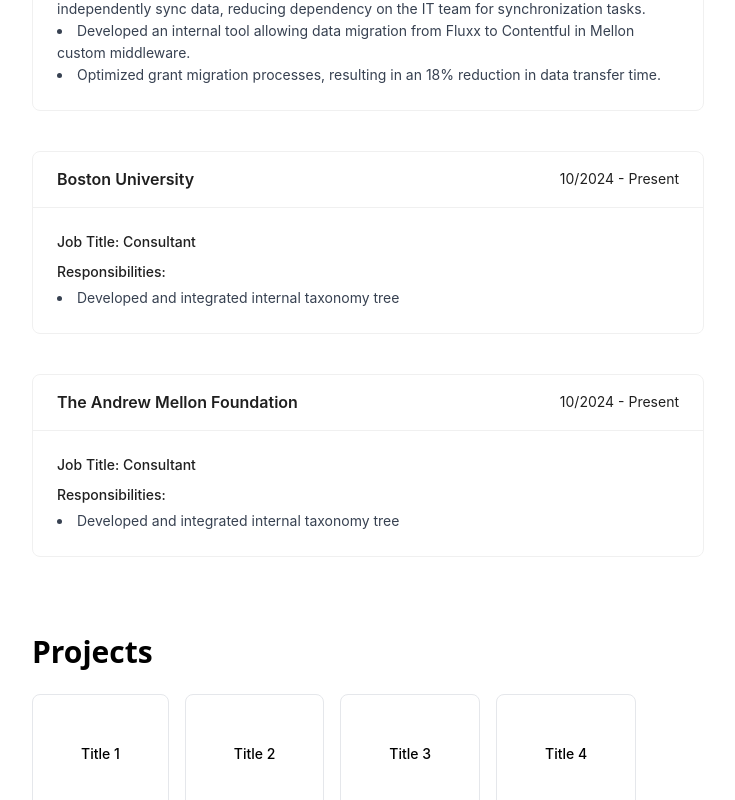
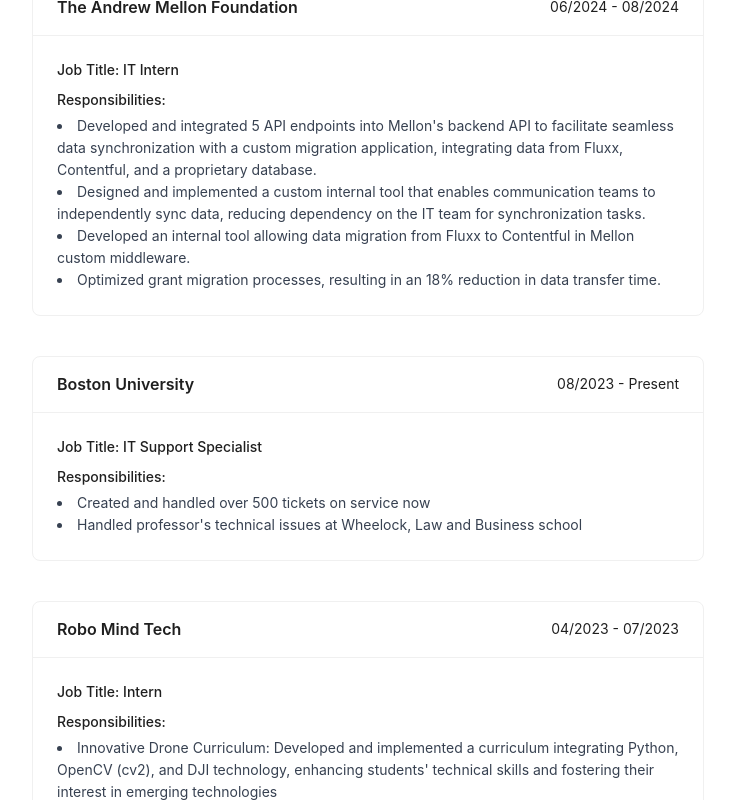
Before and after one commit to joeulam/personal-web-2, a Next.js app: page /new in a window 1280 px wide. Shown: the part 2000-2800 px from the top of the page, without its empty margins (272-1007 px from the left). Built offline with nearby package versions, Linux system fonts and the light colour scheme.

Commit message:
Mobile responsive

```diff
--- a/app/new/page.tsx
+++ b/app/new/page.tsx
@@ -4,17 +4,30 @@
 import Typewriter from "typewriter-effect";
 import { Card, List } from "antd";
 import { data, experience } from "../project";
+import { MenuOutlined } from "@ant-design/icons";
+import { Drawer } from "antd";
+import { useState } from "react";
 
 export default function Home() {
+  const [isOpen, setIsOpen] = useState(false);
+  const menuItems = ["Home", "About", "Resume", "Projects", "Others"];
+
   return (
     <main className="min-h-screen bg-white text-black flex flex-col items-center px-8 font-sans">
       <SpeedInsights />
       <Analytics />
-
-      {/* Navigation - Clean & Minimal */}
-      <nav className="fixed top-0 left-0 w-full bg-white shadow-sm">
-        <ul className="flex justify-center space-x-8 py-4 text-lg font-medium">
-          {["Home", "About", "Resume", "Projects", "Others"].map((item) => (
+      <nav className="z-50 fixed top-0 left-0 w-full bg-white shadow-sm">
+      <div className="flex justify-between items-center px-6 py-4 md:px-10">
+        <button
+          className="md:hidden"
+          onClick={() => setIsOpen(true)}
+          aria-label="Open navigation"
+        >
+          <MenuOutlined className="text-2xl" />
+        </button>
+        {/* Desktop Navigation */}
+        <ul className="hidden md:flex justify-center w-1/2 m-auto space-x-8 text-lg font-medium">
+          {menuItems.map((item) => (
             <li key={item}>
               <a className="hover:text-gray-500 transition duration-200 cursor-pointer">
                 {item}
@@ -22,7 +35,26 @@
             </li>
           ))}
         </ul>
-      </nav>
+      </div>
+
+      {/* Mobile Drawer Navigation */}
+      <Drawer
+        title="Menu"
+        placement="left"
+        onClose={() => setIsOpen(false)}
+        open={isOpen}
+      >
+        <ul className="space-y-4 text-lg font-medium">
+          {menuItems.map((item) => (
+            <li key={item} onClick={() => setIsOpen(false)}>
+              <a className="block hover:text-gray-500 transition duration-200 cursor-pointer">
+                {item}
+              </a>
+            </li>
+          ))}
+        </ul>
+      </Drawer>
+    </nav>
 
       {/* Hero Section */}
       <section className="h-screen flex flex-col justify-center text-center">
@@ -65,7 +97,7 @@
         </div>
       </section>
 
-      <section className="h-screen flex flex-col justify-center max-w-2xl w-full">
+      <section className="min-h-screen flex flex-col justify-center max-w-2xl w-full mx-auto py-12">
         <h2 className="text-3xl font-semibold">Resume</h2>
         <p className="mt-2 text-gray-500">{`This is the resume section.`}</p>
         <div>
--- a/app/page.tsx
+++ b/app/page.tsx
@@ -37,7 +37,10 @@
         </div>
         <hr className='sm:w-{100%} w-1/2 lg:w-{20vw}' />
       </div>
-
+      <h1 className='text-center text-lg font-semibold text-gray-800 p-4 rounded-md shadow-md'>
+        New version of this website is currently under construction. Click {" "}
+        <a href='./new' className='text-yellow-50 hover:underline'>here</a> to see it.
+      </h1>
       <div className='blocks'>
           <div id="Mids">
             <h1 className="text-center pt-[30vh] block text-[#fdf0d5] text-[48px] lg:text-[64px]">Joey Lam</h1>
--- a/app/project.ts
+++ b/app/project.ts
@@ -1,23 +1,66 @@
-import { title } from "process";
-
 export const data = [
   {
-    title: 'Title 1',
+    title: 'Calico',
+    description: "A financial tracker with a cute and playful twist.",
+    techStack: "Next.js, Tailwind CSS, OAuth, Ant Design, Mantine UI",
+    websiteURL:'https://calicos.vercel.app/',
+    image:'',
   },
   {
-    title: 'Title 2',
+    title: 'Bagge',
+    description: "A inventory system.",
+    techStack: "Next.js, Tailwind CSS, OAuth, Ant Design",
+    websiteURL:'https://joeyinventory.vercel.app/',
+    image:'',
   },
   {
-    title: 'Title 3',
+    title: 'EportfolioV2',
+    description: "An modern online portfolio",
+    techStack:"TailwindCSS, Next.js, Ant Design",
+    websiteURL:'',
+    image:'',
   },
   {
-    title: 'Title 4',
+    title: 'Emotion checker',
+    description: "A computer vision project that detects the user's facial emotion and returns a confidence score along with the identified emotion.",
+    techStack:"Python, CV2, Tensorflow, Matplot, Panda",
+    websiteURL:'',
+    image:'',
   },
   {
-    title: 'Title 5',
+    title: 'PhotoPort',
+    description: "A website for storing and showcasing a photography portfolio.",
+    techStack:"Next.js, Tailwind CSS",
+    websiteURL:'',
+    image:'',
   },
   {
-    title: 'Title 6',
+    title: 'CrossoverTrader',
+    description: "A Python script that performs automatic trades using algorithms that produced an ROI of 2.37%",
+    techStack:"Python, Alpaca API, Finnhub, yfinance, Matplotlib",
+    websiteURL:'',
+    image:'',
+  },
+  {
+    title: 'Scrapper',
+    description: "A Python script that scrapes trade data from capitol hill and returns recent activities.",
+    techStack:"Python, NumPy, pandas, Matplotlib, BeautifulSoup",
+    websiteURL:'',
+    image:'',
+  },
+  {
+    title: 'HEYO',
+    description: "A desktop mental health app",
+    techStack:"Electron, PostgreSQL",
+    websiteURL:'',
+    image:'',
+  },
+  {
+    title: 'Eportfolio',
+    description: "An online portfolio",
+    techStack:"JS, TailwindCSS, Next.js",
+    websiteURL:'',
+    image:'',
   },
 ];
 
@@ -43,18 +86,20 @@
   },
   {
     companyTitle: 'Boston University',
-    jobTitle: 'Consultant',
-    date:'10/2024 - Present',
+    jobTitle: 'IT Support Specialist',
+    date:'08/2023 - Present',
     responsibility: [
-      'Developed and integrated internal taxonomy tree',
+      'Created and handled over 500 tickets on service now',
+      "Handled professor's technical issues at Wheelock, Law and Business school"
     ]
   },
   {
-    companyTitle: 'The Andrew Mellon Foundation',
-    jobTitle: 'Consultant',
-    date:'10/2024 - Present',
+    companyTitle: 'Robo Mind Tech',
+    jobTitle: 'Intern',
+    date:'04/2023 - 07/2023',
     responsibility: [
-      'Developed and integrated internal taxonomy tree',
+      "Innovative Drone Curriculum: Developed and implemented a curriculum integrating Python, OpenCV (cv2), and DJI technology, enhancing students' technical skills and fostering their interest in emerging technologies",
+      "Inventory System Optimization: Collaborated with team members to establish and improve an efficient inventory management"
     ]
   },
 
```
